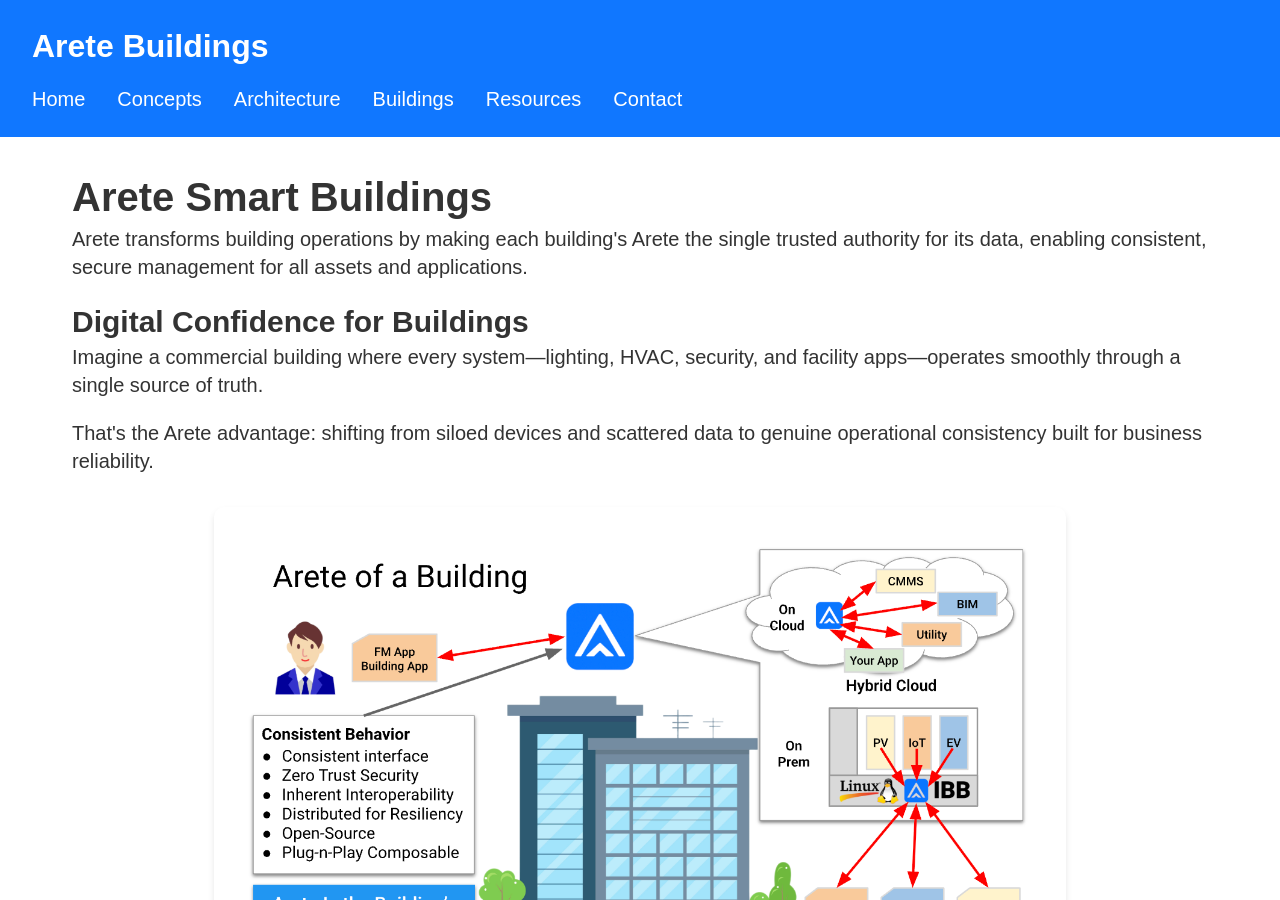
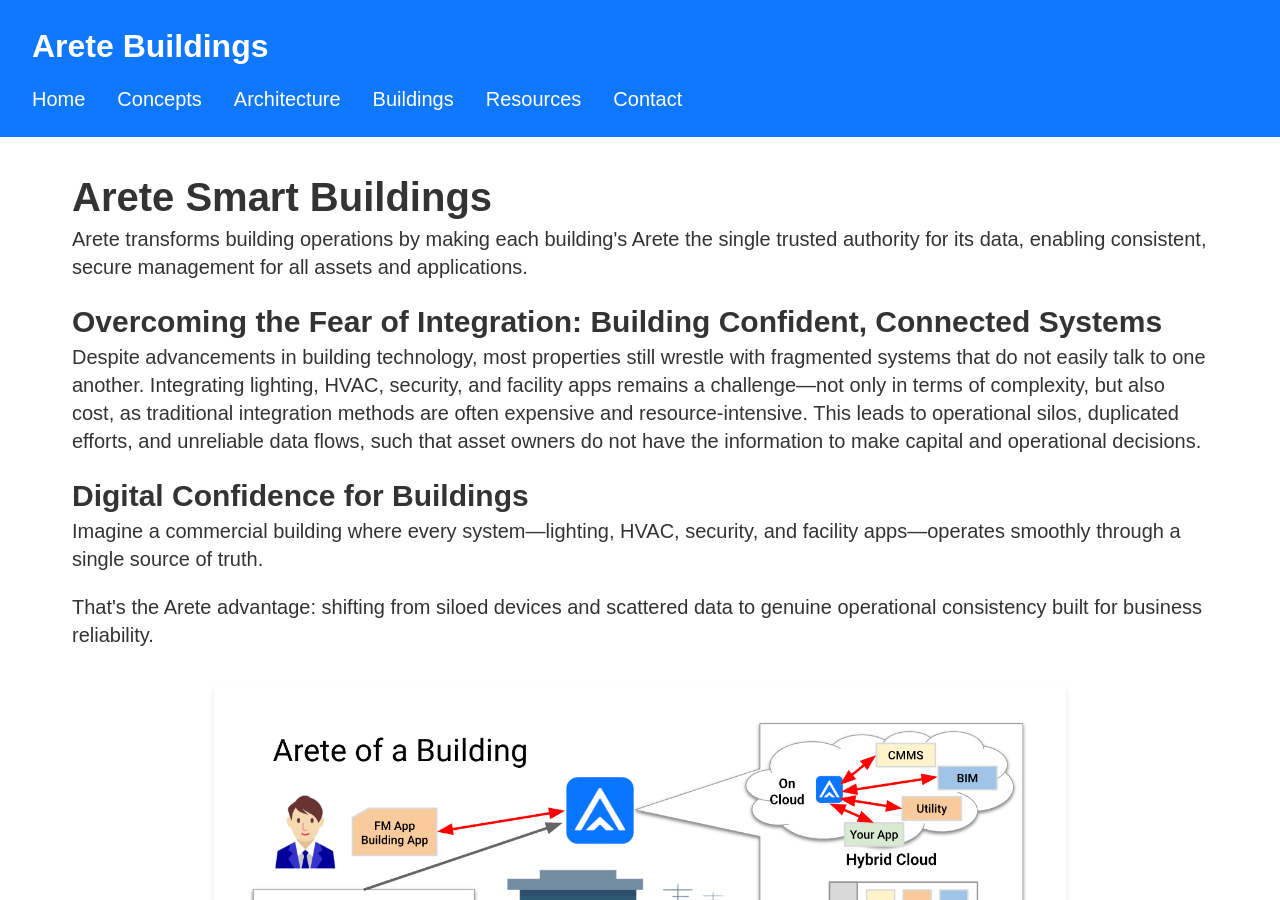
Before and after one commit to project-arete/website, a Jekyll site: the page buildings.html, which Jekyll copies as it is, in a window 1280 px wide and 900 px high. Built offline with Jekyll 4.4.1, drawn with Linux system fonts in a browser that asks for light colours.

Commit message:
Update buildings.html

```diff
--- a/buildings.html
+++ b/buildings.html
@@ -32,6 +32,8 @@
             <p>Arete transforms building operations by making each building's Arete the single trusted authority for its data, enabling consistent, secure management for all assets and applications.</p>
         </section>
         <section>
+            <h2>Overcoming the Fear of Integration: Building Confident, Connected Systems</h2>
+            <p>Despite advancements in building technology, most properties still wrestle with fragmented systems that do not easily talk to one another. Integrating lighting, HVAC, security, and facility apps remains a challenge—not only in terms of complexity, but also cost, as traditional integration methods are often expensive and resource-intensive. This leads to operational silos, duplicated efforts, and unreliable data flows, such that asset owners do not have the information to make capital and operational decisions.</p>
             <h2>Digital Confidence for Buildings</h2>
             <p>Imagine a commercial building where every system—lighting, HVAC, security, and facility apps—operates smoothly through a single source of truth.</p>
             <p>That's the Arete advantage: shifting from siloed devices and scattered data to genuine operational consistency built for business reliability.</p>
```
